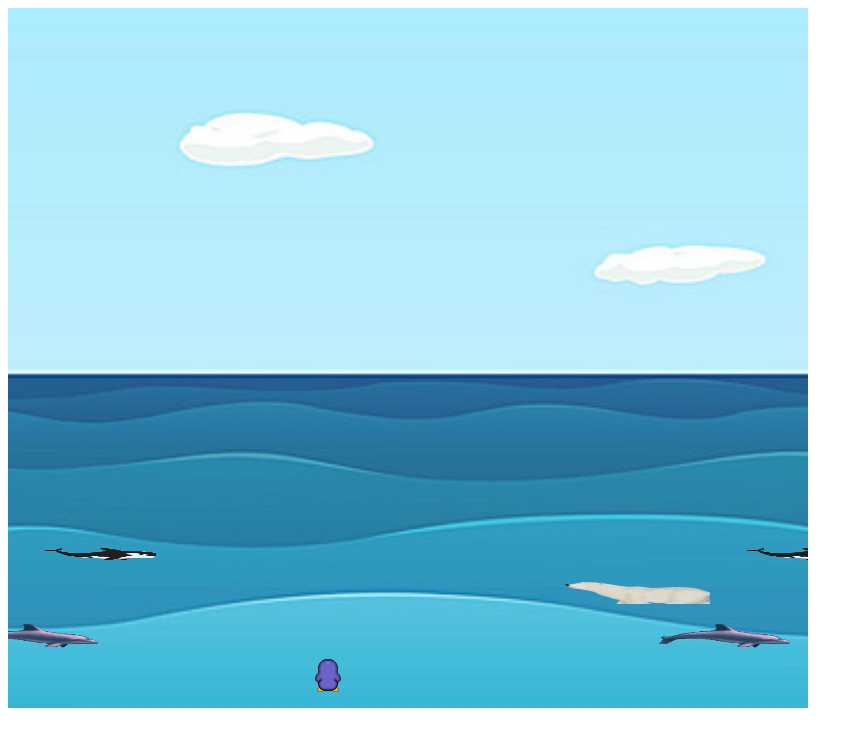
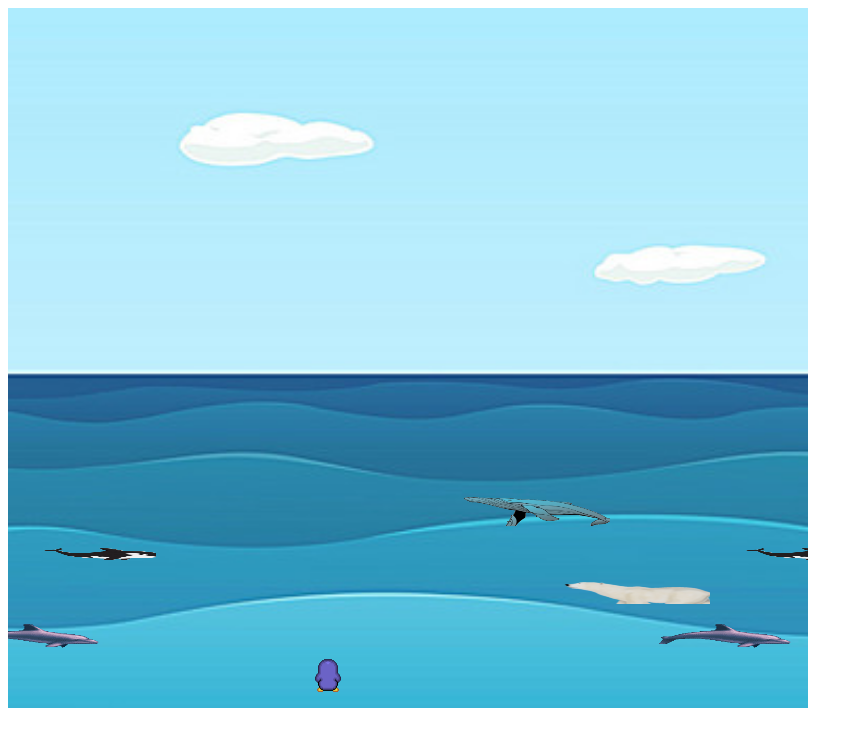
Before and after one commit to dmonahan19/JavaScript-Game, a website: page penguin.html in a window 1280 px wide. Shown: the whole page, without its empty margins (0-863 px from the left). Drawn offline with Linux system fonts and the light colour scheme.

Commit message:
add blue whale

```diff
--- a/penguin.html
+++ b/penguin.html
@@ -14,6 +14,7 @@
     <script src="src/polarbear.js"></script>
     <script src="src/dolphin.js"></script>
     <script src="src/whale.js"></script>
+    <script src="src/humpbackwhale.js"></script>
     <script src="src/index.js"></script>
 
 </body>
--- /dev/null
+++ b/src/humpbackwhale.js
@@ -0,0 +1,31 @@
+class HumpBackWhale {
+
+    constructor(humpBackWhaleX, humpBackWhaleY, humpBackWhaleWidth, humpBackWhaleHeight) {
+        this.img = new Image();
+        this.img.src = "assets/humpbackwhale.png"
+        this.humpBackWhaleX = humpBackWhaleX;
+        this.humpBackWhaleY = humpBackWhaleY;
+        this.humpBackWhaleWidth = humpBackWhaleWidth;
+        this.humpBackWhaleHeight = humpBackWhaleHeight;
+    }
+
+    drawHumpBackWhale(ctx) {
+        ctx.drawImage(this.img, 0, 10, 300, 150, this.humpBackWhaleX, this.humpBackWhaleY, this.humpBackWhaleWidth, this.humpBackWhaleHeight)
+        this.movehumpBackWhale()
+    }
+
+    movehumpBackWhale() {
+        if (this.humpBackWhaleX > 0 - this.humpBackWhaleWidth) {
+            this.humpBackWhaleX = this.humpBackWhaleX - 2;
+        }
+        else {
+            this.humpBackWhaleX = canvas.width + 100
+        }
+    }
+
+
+    humpBackWhale() {
+        this.drawHumpBackWhale(ctx)
+    }
+
+}
--- a/src/index.js
+++ b/src/index.js
@@ -69,6 +69,22 @@ function float() {
             penguin.x = penguin.x + 2
         }
     }
+    else if (humbackwhale1.humpBackWhaleX <= penguin.x + penguin.width &&
+        humbackwhale1.humpBackWhaleX + humbackwhale1.humpBackWhaleWidth >= penguin.x &&
+        humbackwhale1.humpBackWhaleY + humbackwhale1.humpBackWhaleHeight >= penguin.y &&
+        humbackwhale1.humpBackWhaleY <= penguin.y + penguin.height) {
+        if (penguin.x > 0) {
+            penguin.x = penguin.x - 2
+        }
+    }
+    else if (humbackwhale2.humpBackWhaleX <= penguin.x + penguin.width &&
+        humbackwhale2.humpBackWhaleX + humbackwhale2.humpBackWhaleWidth >= penguin.x &&
+        humbackwhale2.humpBackWhaleY + humbackwhale2.humpBackWhaleHeight >= penguin.y &&
+        humbackwhale2.humpBackWhaleY <= penguin.y + penguin.height) {
+        if (penguin.x > 0) {
+            penguin.x = penguin.x - 2
+        }
+    }
     else if (penguin.y < 600) {
         penguin.y = 650
 
@@ -87,7 +103,9 @@ const polarBear1 = new PolarBear(100, 566, 150, 30)
 const polarBear2 = new PolarBear(400, 566, 150, 30)
 const whale1= new Whale(400, 522, 150, 30)
 const whale2 = new Whale(100, 522, 150, 30)
-// const whale1 = new Whale(100, 500, 500, 350)
+const humbackwhale1 = new HumpBackWhale(0, 488, 150, 30)
+const humbackwhale2 = new HumpBackWhale(350, 488, 150, 30)
+
 
 function draw() {
     ctx.clearRect(0, 0, canvas.width, canvas.height);
@@ -97,6 +115,8 @@ function draw() {
     polarBear2.polarBear()
     whale1.whale()
     whale2.whale()
+    humbackwhale1.humpBackWhale()
+    humbackwhale2.humpBackWhale()
     penguin.penguin()
     float()
     requestAnimationFrame(draw)
--- a/src/polarbear.js
+++ b/src/polarbear.js
@@ -24,22 +24,22 @@ class PolarBear {
     }
 
 
-    floatPolarBear() {
+    // floatPolarBear() {
 
 
-        if (this.polarBearX <= penguin.x + penguin.width &&
-            this.polarBearX + this.polarBearWidth >= penguin.x &&
-            this.polarBearY + this.polarBearHeight >= penguin.y &&
-            this.polarBearY <= penguin.y + penguin.height) {
-            if (penguin.x > 0) {
-                penguin.x = penguin.x - 2
-            }
-        }
+    //     if (this.polarBearX <= penguin.x + penguin.width &&
+    //         this.polarBearX + this.polarBearWidth >= penguin.x &&
+    //         this.polarBearY + this.polarBearHeight >= penguin.y &&
+    //         this.polarBearY <= penguin.y + penguin.height) {
+    //         if (penguin.x > 0) {
+    //             penguin.x = penguin.x - 2
+    //         }
+    //     }
 
-        else if(penguin.y < 600) {
-            penguin.y = 650
-        }
-    }
+    //     else if(penguin.y < 600) {
+    //         penguin.y = 650
+    //     }
+    // }
 
     polarBear() {
         this.drawPolarBear(ctx)
```
Also changed, not shown: assets/Untitled document.png (deleted), assets/humpbackwhale.png (added).
